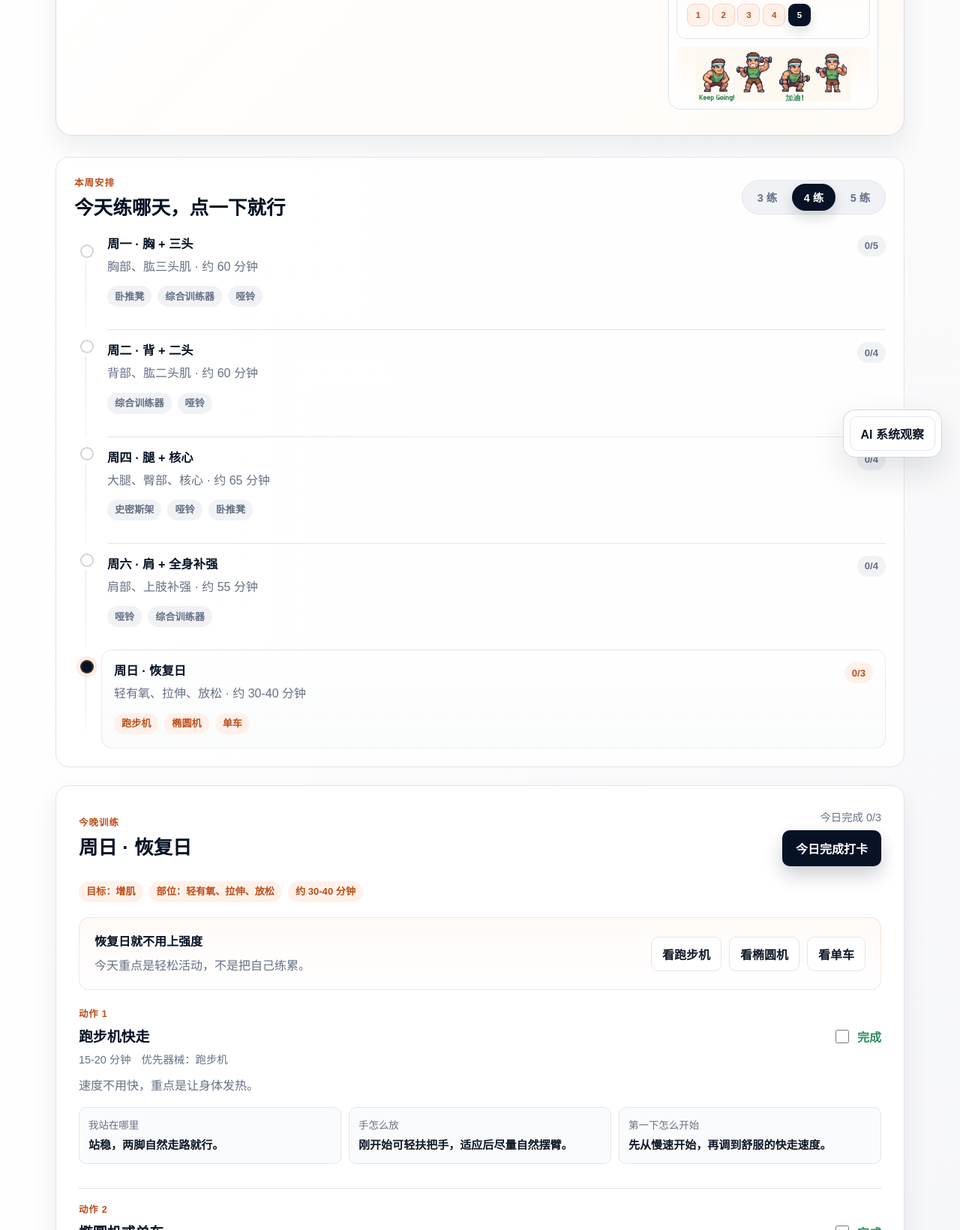
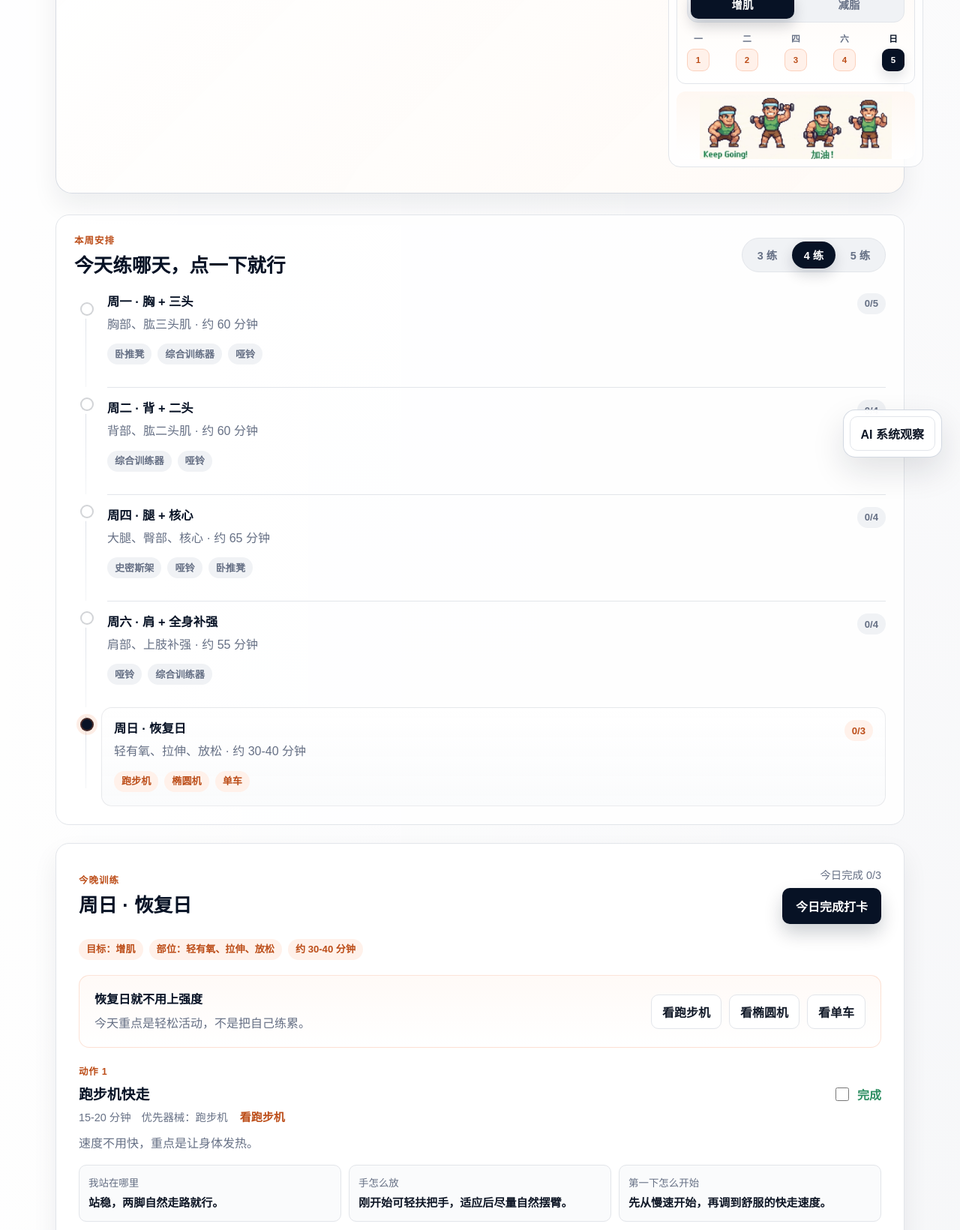
Before and after one commit to flyyang12-rgb/gym_excise_plus, a plain HTML site: page index.html in a window 1280 px wide. Shown: the part 168-1808 px from the top of the page at 75% size. Drawn offline with Linux system fonts and the light colour scheme.

Commit message:
最终版本的更新1.0

```diff
--- a/index.html
+++ b/index.html
@@ -6,7 +6,7 @@
   <meta name="theme-color" content="#ef6a2e">
   <meta name="apple-mobile-web-app-capable" content="yes">
   <title>健身小助手</title>
-  <link rel="stylesheet" href="style.css?v=20260524-8">
+  <link rel="stylesheet" href="style.css?v=20260524-12">
 </head>
 <body>
   <div class="app-shell">
@@ -27,6 +27,10 @@
                 <small>每周</small>
                 <strong id="calendarFrequency">4练</strong>
               </span>
+            </div>
+            <div class="goal-tabs" id="goalTabs" role="tablist" aria-label="训练目标">
+              <button type="button" data-goal="muscleGain">增肌</button>
+              <button type="button" data-goal="fatLoss">减脂</button>
             </div>
             <div class="calendar-strip" id="calendarStrip"></div>
           </aside>
@@ -197,7 +201,7 @@
 
   <div class="action-dock" aria-label="快捷操作">
     <button id="backToTopButton" class="dock-button dock-button-quiet" type="button">返回顶部</button>
-    <button id="backToWorkoutButton" class="dock-button dock-button-quiet" type="button">返回训练区</button>
+    <button id="backToWorkoutButton" class="dock-button dock-button-quiet" type="button">返回动作</button>
     <button id="aiObserveButton" class="dock-button dock-button-soft" type="button">AI 系统观察</button>
   </div>
 
@@ -235,6 +239,6 @@
     </section>
   </div>
 
-  <script src="script.js?v=20260524-9"></script>
+  <script src="script.js?v=20260524-12"></script>
 </body>
 </html>
--- a/script.js
+++ b/script.js
@@ -538,6 +538,7 @@ const elements = {
   workStartTime: document.querySelector("#workStartTime"),
   workEndTime: document.querySelector("#workEndTime"),
   goal: document.querySelector("#goal"),
+  goalTabs: document.querySelector("#goalTabs"),
   weeklyPlan: document.querySelector("#weeklyPlan"),
   frequencyTabs: document.querySelector("#frequencyTabs"),
   resetButton: document.querySelector("#resetButton"),
@@ -791,6 +792,9 @@ function renderOverview() {
 
   elements.bmiValue.textContent = bmiInfo.bmi;
   elements.bmiLabel.textContent = bmiInfo.label;
+  if (elements.goal) {
+    elements.goal.value = state.goal;
+  }
   if (elements.recommendedStart) {
     elements.recommendedStart.textContent = getStartWindow(state.workEndTime);
   }
@@ -821,6 +825,7 @@ function renderOverview() {
   if (elements.calendarStartWindow) {
     elements.calendarStartWindow.textContent = getStartWindow(state.workEndTime);
   }
+  renderGoalTabs();
   elements.coachTip.textContent = goalInfo.coachTip;
   elements.stretchText.textContent = goalInfo.stretch;
   elements.recoveryText.textContent = goalInfo.recovery;
@@ -856,6 +861,13 @@ function renderProfileCalendar() {
       renderWorkout();
       document.querySelector(`[data-day-id="${activeDayId}"]`)?.scrollIntoView({ behavior: "smooth", block: "nearest" });
     });
+  });
+}
+
+function renderGoalTabs() {
+  if (!elements.goalTabs) return;
+  elements.goalTabs.querySelectorAll("[data-goal]").forEach((button) => {
+    button.classList.toggle("is-active", button.dataset.goal === state.goal);
   });
 }
 
@@ -948,6 +960,10 @@ function renderWorkout() {
   elements.exerciseList.innerHTML = workout.exercises.map((exercise, index) => {
     const complete = !!checkedMap[exercise.name];
     const tutorialUrl = state.goal === "muscleGain" ? tutorialLinks[exercise.name] : "";
+    const equipmentTarget = state.goal === "fatLoss" ? "mat" : (exercise.equipment || "");
+    const equipmentJumpLabel = state.goal === "fatLoss"
+      ? "看瑜伽垫"
+      : (exercise.equipment ? `看${equipmentLibrary[exercise.equipment].name}` : "");
     return `
       <article class="exercise-card ${complete ? "is-complete" : ""}">
         <div class="exercise-head">
@@ -956,7 +972,11 @@ function renderWorkout() {
             <strong>${exercise.name}</strong>
             <div class="exercise-top-meta">
               <span>${exercise.sets}</span>
-              ${state.goal === "fatLoss" ? `<span>只需瑜伽垫</span>` : (exercise.equipment ? `<span>优先器械：${equipmentLibrary[exercise.equipment].name}</span>` : `<span>徒手动作</span>`)}
+              ${state.goal === "fatLoss"
+                ? `<span>只需瑜伽垫</span><button type="button" class="tutorial-link tutorial-jump" data-equipment-target="mat">${equipmentJumpLabel}</button>`
+                : (exercise.equipment
+                  ? `<span>优先器械：${equipmentLibrary[exercise.equipment].name}</span><button type="button" class="tutorial-link tutorial-jump" data-equipment-target="${equipmentTarget}">${equipmentJumpLabel}</button>`
+                  : `<span>徒手动作</span>`)}
             </div>
           </div>
           <div class="exercise-head-actions">
@@ -1115,6 +1135,16 @@ function attachEvents() {
     });
   });
 
+  if (elements.goalTabs) {
+    elements.goalTabs.querySelectorAll("[data-goal]").forEach((button) => {
+      button.addEventListener("click", () => {
+        state.goal = button.dataset.goal;
+        activeDayId = "";
+        rerenderAll();
+      });
+    });
+  }
+
   if (elements.resetButton) {
     elements.resetButton.addEventListener("click", () => {
       state = { ...defaultState };
--- a/style.css
+++ b/style.css
@@ -606,11 +606,24 @@ p {
 }
 
 .tutorial-link {
+  display: inline-flex;
+  align-items: center;
+  gap: 4px;
+  border: 0;
+  padding: 0;
+  background: none;
+  appearance: none;
+  font: inherit;
+  cursor: pointer;
   color: var(--accent-deep);
   font-size: 0.94rem;
   font-weight: 800;
   text-decoration: none;
   white-space: nowrap;
+}
+
+.tutorial-jump {
+  margin-left: 2px;
 }
 
 .tutorial-link:hover,
@@ -748,6 +761,36 @@ p {
   font-size: 0.94rem;
 }
 
+.goal-tabs {
+  display: inline-grid;
+  grid-template-columns: repeat(2, minmax(0, 1fr));
+  gap: 4px;
+  width: 100%;
+  margin-top: 12px;
+  padding: 4px;
+  border: 1px solid var(--line);
+  border-radius: 14px;
+  background: #f0f2f5;
+}
+
+.goal-tabs button {
+  min-height: 38px;
+  padding: 8px 12px;
+  border: 0;
+  border-radius: 10px;
+  background: transparent;
+  color: var(--muted);
+  font-size: 0.9rem;
+  font-weight: 800;
+  cursor: pointer;
+}
+
+.goal-tabs button.is-active {
+  background: var(--navy);
+  color: #fff;
+  box-shadow: 0 10px 18px rgba(7, 18, 37, 0.18);
+}
+
 .profile-calendar-badge {
   display: grid;
   justify-items: center;
@@ -761,7 +804,7 @@ p {
 
 .profile-calendar-badge small {
   font-size: 0.68rem;
-  font-weight: 1400;
+  font-weight: 700;
   letter-spacing: 0.06em;
   text-transform: uppercase;
 }
@@ -772,10 +815,13 @@ p {
 }
 
 .calendar-strip {
-  display: grid;
-  grid-template-columns: repeat(7, minmax(0, 1fr));
-  gap: 6px;
+  display: flex;
+  flex-wrap: nowrap;
+  justify-content: center;
+  align-items: flex-start;
+  gap: 35px;
   margin-top: 12px;
+  width: 100%;
 }
 
 .calendar-day {
```
